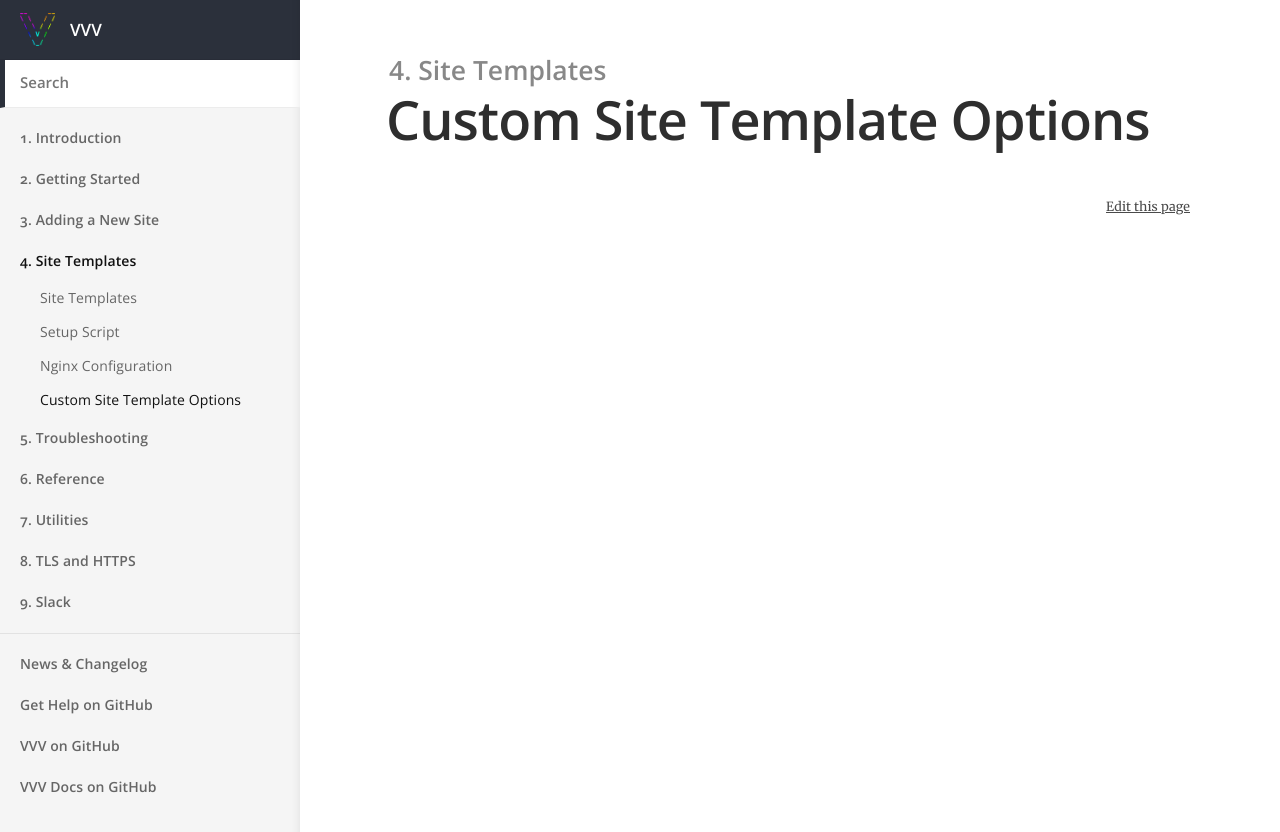
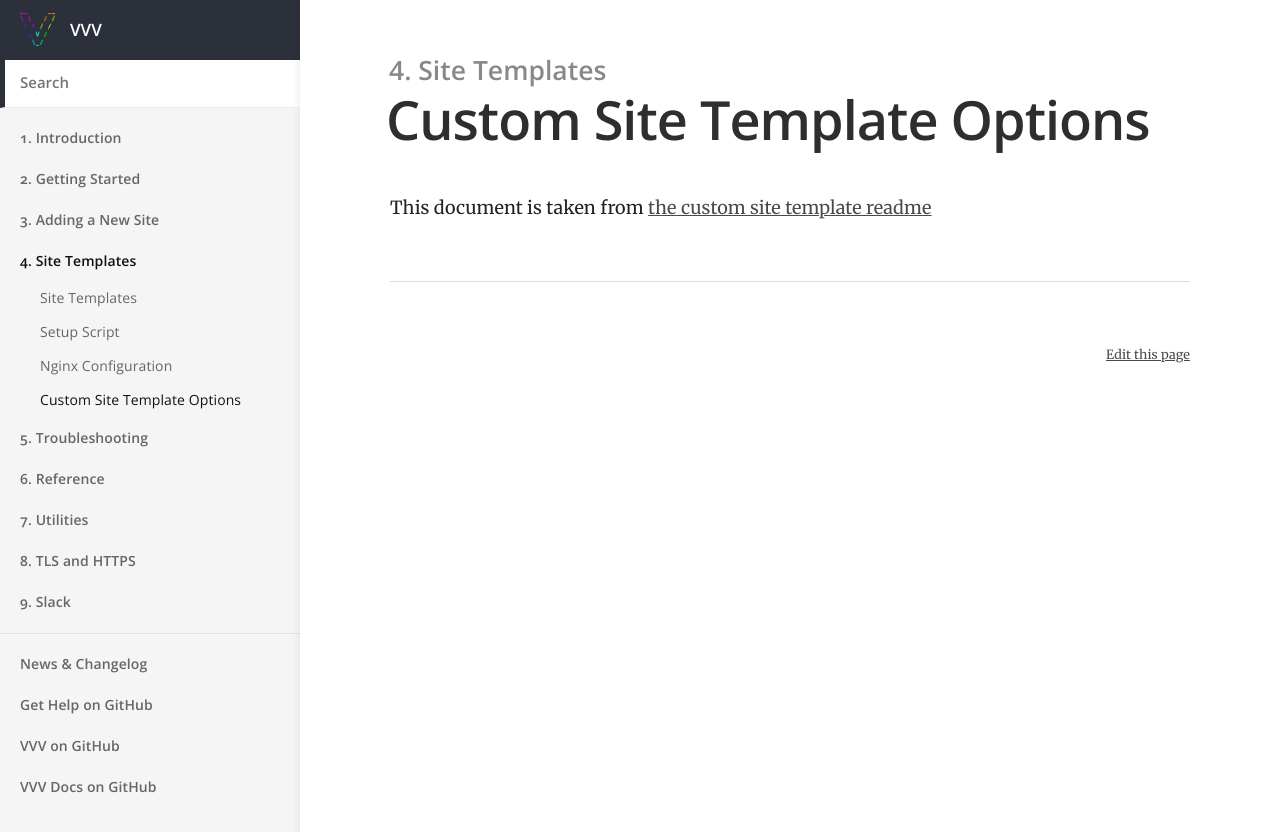
Before and after one commit to Varying-Vagrant-Vagrants/varyingvagrantvagrants.org, a Jekyll site: the page built from docs/en-US/site-templates/custom-site-template-parameters.md, in a window 1280 px wide. Shown: the top 832 px of the page. Built offline with Jekyll 4.4.1, drawn with Linux system fonts in a browser that asks for light colours.

Commit message:
Update custom-site-template-parameters.md

```diff
--- a/docs/en-US/site-templates/custom-site-template-parameters.md
+++ b/docs/en-US/site-templates/custom-site-template-parameters.md
@@ -5,3 +5,7 @@ title: Custom Site Template Options
 description: How to predefine a site.
 permalink: /docs/en-US/site-templates/custom-site-template-parameters/
 ---
+
+This document is taken from [the custom site template readme](https://github.com/Varying-Vagrant-Vagrants/custom-site-template/blob/master/README.md)
+
+---
```
